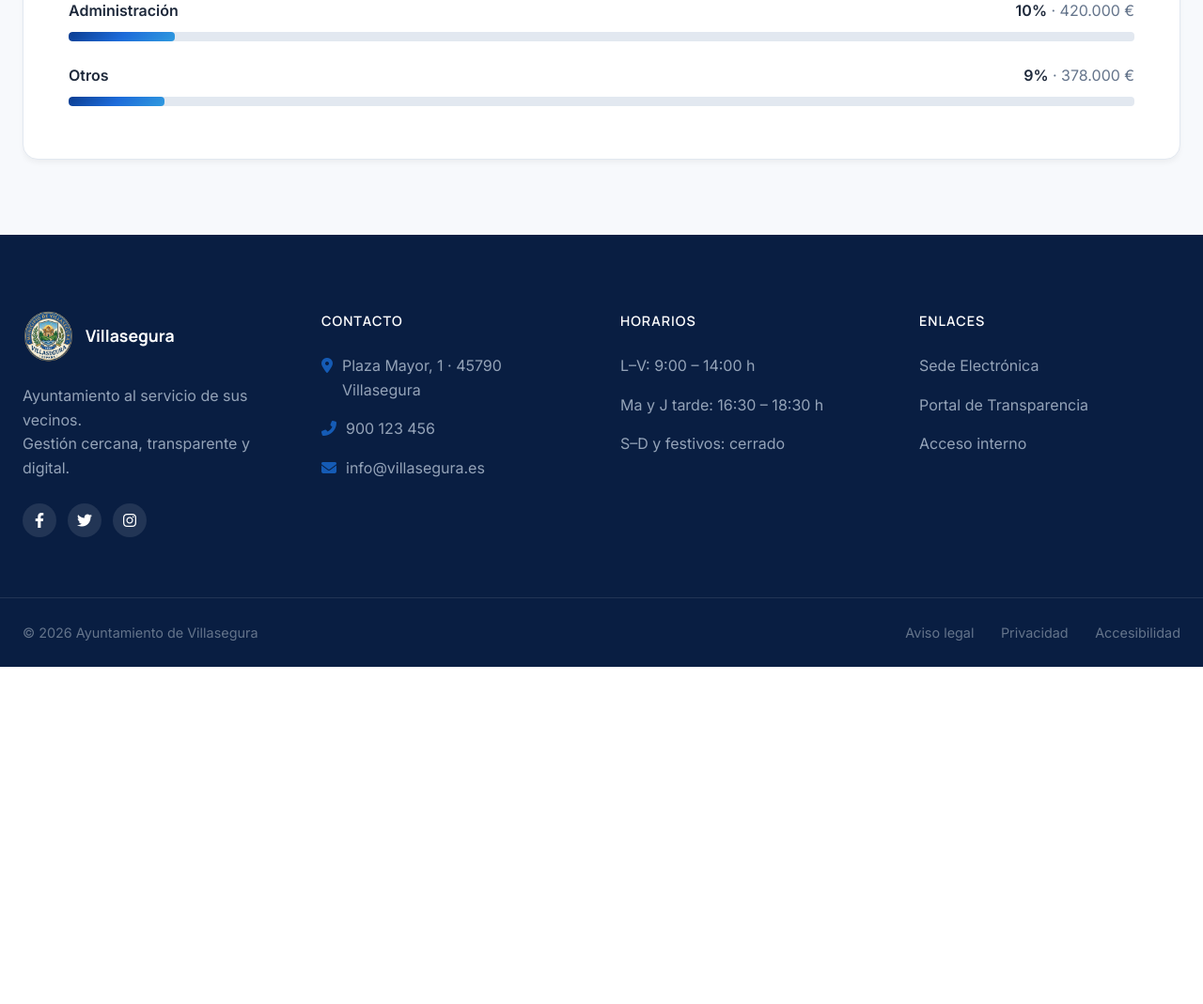
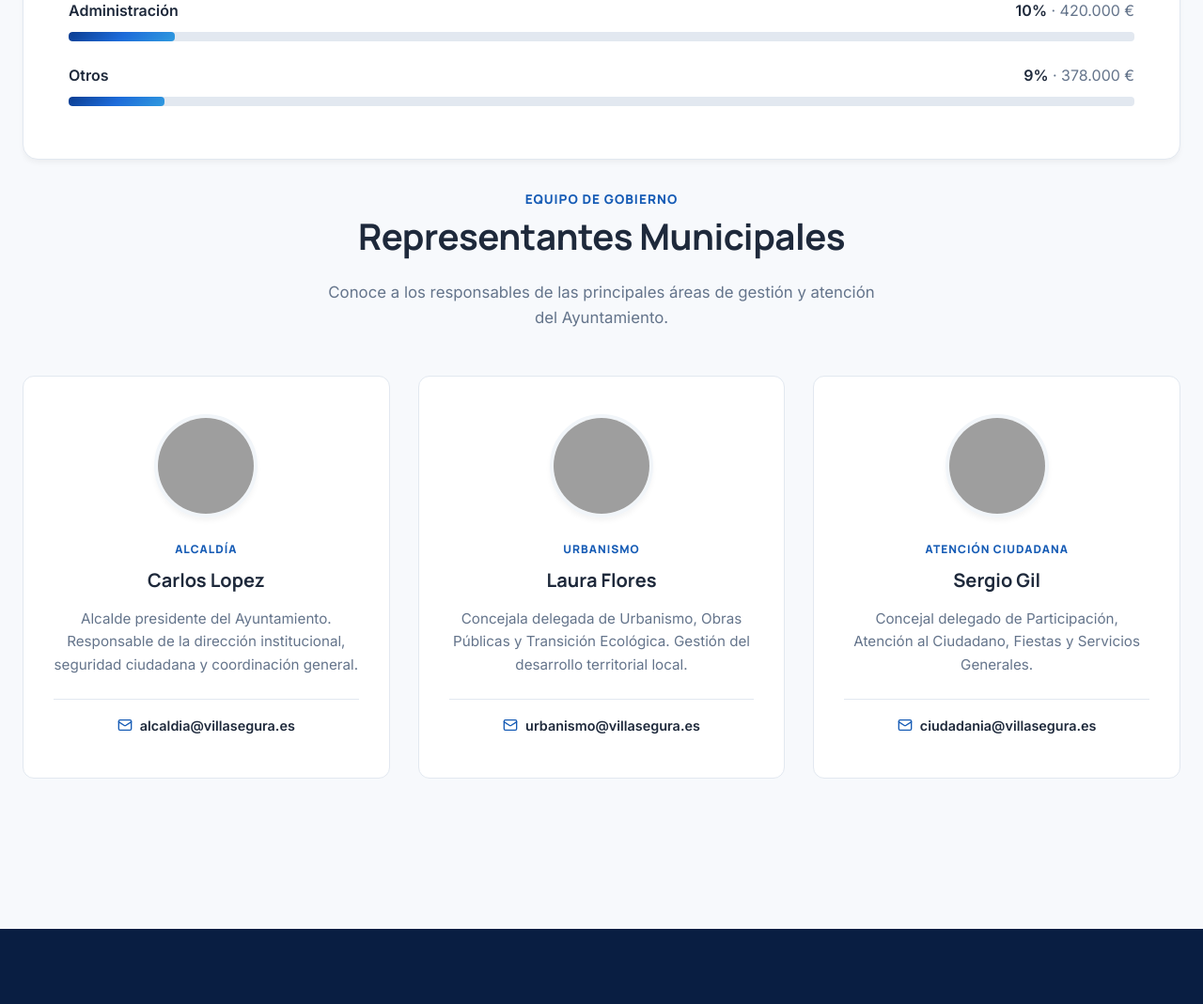
Before and after one commit to izanmisas/villasegura, a PHP site: page /transparencia in a window 1280 px wide. Shown: the part 1352-2421 px from the top of the page at 94% size. Before the commit the page ends 2062 px from the top, so only its background shows below. Run offline with PHP 8.4, Linux system fonts and the light colour scheme; grey boxes are pictures that could not be loaded.

Commit message:
Add files via upload

```diff
--- a/assets/css/styles.css
+++ b/assets/css/styles.css
@@ -1221,6 +1221,96 @@ width: 55px;
     .page-transparencia { padding-top: 2rem; }
     .presupuesto-box { padding: 2rem; }
     .progress-labels { flex-direction: column; gap: 0.2rem; }
+}
+
+/* ==========================================================================
+   SECCIÓN REPRESENTANTES (TRANSPARENCIA)
+   ========================================================================== */
+.representantes-section {
+    margin-top: 2rem;
+    margin-bottom: 5rem;
+}
+
+.representante-card {
+    background: #ffffff;
+    border: 1px solid var(--border-color);
+    border-radius: 12px;
+    padding: 2.5rem 2rem;
+    text-align: center;
+    display: flex;
+    flex-direction: column;
+    align-items: center;
+    transition: all 0.3s ease;
+}
+
+.representante-card:hover {
+    border-color: var(--secondary);
+    box-shadow: var(--shadow-hover);
+    transform: translateY(-4px);
+}
+
+.rep-avatar {
+    width: 110px;
+    height: 110px;
+    border-radius: 50%;
+    overflow: hidden;
+    margin-bottom: 1.5rem;
+    border: 4px solid #f1f5f9;
+    box-shadow: var(--shadow-sm);
+}
+
+.rep-avatar img {
+    width: 100%;
+    height: 100%;
+    object-fit: cover;
+}
+
+.rep-info .tag-label {
+    font-size: 0.75rem;
+    font-weight: 800;
+    color: var(--secondary);
+    letter-spacing: 1px;
+    text-transform: uppercase;
+    margin-bottom: 0.5rem;
+    display: block;
+    font-family: var(--font-heading);
+}
+
+.rep-info h3 {
+    font-size: 1.25rem;
+    color: var(--text-dark);
+    margin-bottom: 0.8rem;
+    font-family: var(--font-heading);
+}
+
+.rep-info p {
+    color: var(--text-gray);
+    font-size: 0.95rem;
+    line-height: 1.6;
+    margin-bottom: 1.5rem;
+    flex-grow: 1; /* Empuja el email hacia abajo si los textos tienen distinta longitud */
+}
+
+.rep-contact {
+    display: inline-flex;
+    align-items: center;
+    gap: 0.5rem;
+    font-size: 0.9rem;
+    color: var(--text-dark);
+    font-weight: 600;
+    transition: color 0.3s ease;
+    padding-top: 1rem;
+    border-top: 1px solid var(--border-color);
+    width: 100%;
+    justify-content: center;
+}
+
+.rep-contact svg {
+    color: var(--secondary);
+}
+
+.rep-contact:hover {
+    color: var(--secondary);
 }
 
 /* ==========================================================================
--- a/tramites.php
+++ b/tramites.php
@@ -11,7 +11,7 @@ $filtro_cat = isset($_GET['cat']) ? htmlspecialchars($_GET['cat'], ENT_QUOTES, '
 try {
     // Construimos la consulta dinámica
     $sql = "SELECT * FROM tramites WHERE 1=1";
-    $params = array();
+    $params = [];
 
     if (!empty($query_busqueda)) {
         $sql .= " AND (titulo LIKE :q1 OR extracto LIKE :q2)";
@@ -31,7 +31,7 @@ try {
 
 } catch(PDOException $e) {
     error_log("Error: " . $e->getMessage());
-    $resultados = array();
+    $resultados = [];
 }
 ?>
 
--- a/transparencia.php
+++ b/transparencia.php
@@ -168,6 +168,63 @@ require_once 'includes/header.php';
         </div>
     </section>
 
+    <section class="representantes-section">
+        <div class="section-header text-center" style="margin-bottom: 3rem;">
+            <div>
+                <span class="subtitle">EQUIPO DE GOBIERNO</span>
+                <h2>Representantes Municipales</h2>
+                <p class="header-desc">Conoce a los responsables de las principales áreas de gestión y atención del Ayuntamiento.</p>
+            </div>
+        </div>
+
+        <div class="grid-3">
+            <div class="representante-card">
+                <div class="rep-avatar">
+                    <img src="/assets/img/alcalde.png" alt="Alcalde">
+                </div>
+                <div class="rep-info">
+                    <span class="tag-label">ALCALDÍA</span>
+                    <h3>Carlos Lopez</h3>
+                    <p>Alcalde presidente del Ayuntamiento. Responsable de la dirección institucional, seguridad ciudadana y coordinación general.</p>
+                    <a href="mailto:alcaldia@villasegura.es" class="rep-contact">
+                        <svg xmlns="http://www.w3.org/2000/svg" width="16" height="16" viewBox="0 0 24 24" fill="none" stroke="currentColor" stroke-width="2" stroke-linecap="round" stroke-linejoin="round" class="lucide lucide-mail"><rect width="20" height="16" x="2" y="4" rx="2"/><path d="m22 7-8.97 5.7a1.94 1.94 0 0 1-2.06 0L2 7"/></svg>
+                        alcaldia@villasegura.es
+                    </a>
+                </div>
+            </div>
+
+            <div class="representante-card">
+                <div class="rep-avatar">
+                    <img src="/assets/img/ciudadana.png" alt="Concejala de Urbanismo">
+                </div>
+                <div class="rep-info">
+                    <span class="tag-label">URBANISMO</span>
+                    <h3>Laura Flores</h3>
+                    <p>Concejala delegada de Urbanismo, Obras Públicas y Transición Ecológica. Gestión del desarrollo territorial local.</p>
+                    <a href="mailto:urbanismo@villasegura.es" class="rep-contact">
+                        <svg xmlns="http://www.w3.org/2000/svg" width="16" height="16" viewBox="0 0 24 24" fill="none" stroke="currentColor" stroke-width="2" stroke-linecap="round" stroke-linejoin="round" class="lucide lucide-mail"><rect width="20" height="16" x="2" y="4" rx="2"/><path d="m22 7-8.97 5.7a1.94 1.94 0 0 1-2.06 0L2 7"/></svg>
+                        urbanismo@villasegura.es
+                    </a>
+                </div>
+            </div>
+
+            <div class="representante-card">
+                <div class="rep-avatar">
+                    <img src="/assets/img/urbanismo.png" alt="Concejal de Atención Ciudadana">
+                </div>
+                <div class="rep-info">
+                    <span class="tag-label">ATENCIÓN CIUDADANA</span>
+                    <h3>Sergio Gil</h3>
+                    <p>Concejal delegado de Participación, Atención al Ciudadano, Fiestas y Servicios Generales.</p>
+                    <a href="mailto:ciudadania@villasegura.es" class="rep-contact">
+                        <svg xmlns="http://www.w3.org/2000/svg" width="16" height="16" viewBox="0 0 24 24" fill="none" stroke="currentColor" stroke-width="2" stroke-linecap="round" stroke-linejoin="round" class="lucide lucide-mail"><rect width="20" height="16" x="2" y="4" rx="2"/><path d="m22 7-8.97 5.7a1.94 1.94 0 0 1-2.06 0L2 7"/></svg>
+                        ciudadania@villasegura.es
+                    </a>
+                </div>
+            </div>
+        </div>
+    </section>
+
 </main>
 
 <?php require_once 'includes/footer.php'; ?>
```
Also changed, not shown: includes/config.php (+5 -6 lines), login.php (+17 -8 lines), villasegura.sql (+28 -18 lines), 3 other files.
